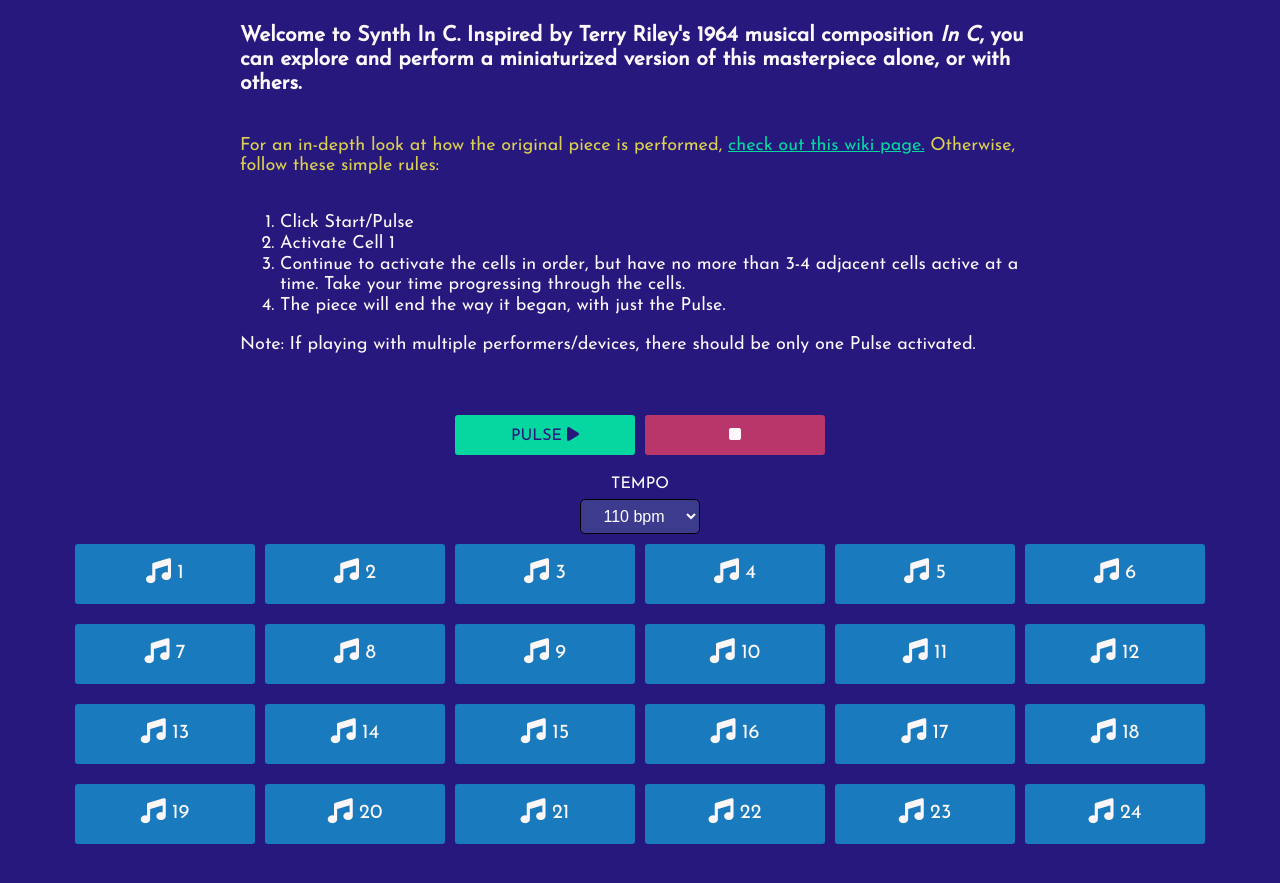
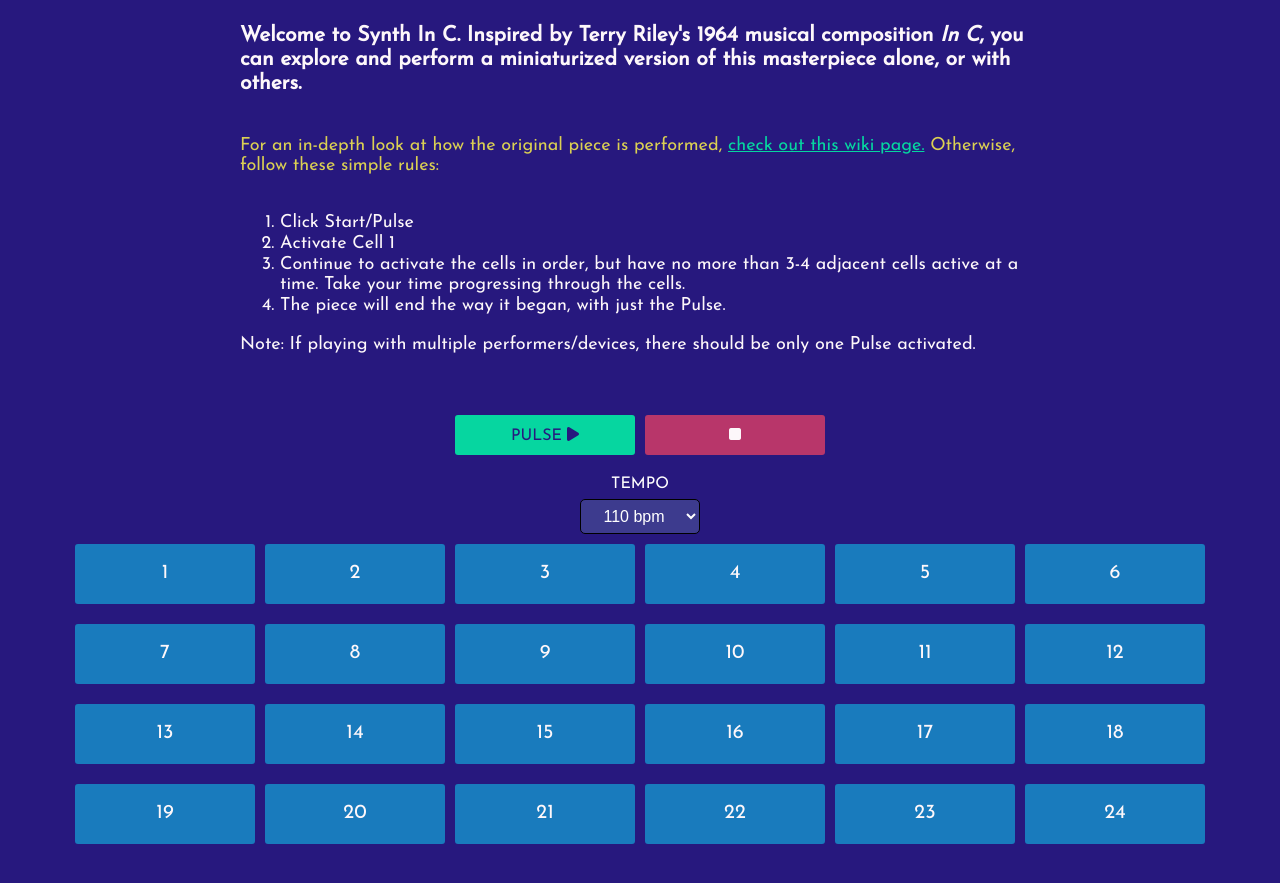
Before and after one commit to jugata/sound-project, a website built with webpack: page public/index.html in a window 1280 px wide. Shown: the part 127-1010 px from the top of the page. Built offline with nearby package versions, Linux system fonts and the light colour scheme.

Commit message:
fixed safari complication

```diff
--- a/public/index.html
+++ b/public/index.html
@@ -55,85 +55,37 @@
     </div>
     <div class="cell-block">
       <div class="cell-set">
-        <button type="submit" id="1" value="cell1">
-          <i class="fa fa-music fa-lg" aria-hidden="true"></i> 1
-        </button>
-        <button type="submit" id="2" value="cell2">
-          <i class="fa fa-music fa-lg" aria-hidden="true"></i> 2
-        </button>
-        <button type="submit" id="3" value="cell3">
-          <i class="fa fa-music fa-lg" aria-hidden="true"></i> 3
-        </button>
-        <button type="submit" id="4" value="cell4">
-          <i class="fa fa-music fa-lg" aria-hidden="true"></i> 4
-        </button>
-        <button type="submit" id="5" value="cell5">
-          <i class="fa fa-music fa-lg" aria-hidden="true"></i> 5
-        </button>
-        <button type="submit" id="6" value="cell6">
-          <i class="fa fa-music fa-lg" aria-hidden="true"></i> 6
-        </button>
+        <button type="submit" id="1" value="cell1"> 1 </button>
+        <button type="submit" id="2" value="cell2"> 2 </button>
+        <button type="submit" id="3" value="cell3"> 3 </button>
+        <button type="submit" id="4" value="cell4"> 4 </button>
+        <button type="submit" id="5" value="cell5"> 5 </button>
+        <button type="submit" id="6" value="cell6"> 6 </button>
 
       </div>
       <div class="cell-set">
-        <button type="submit" id="7" value="cell7">
-          <i class="fa fa-music fa-lg" aria-hidden="true"></i> 7
-        </button>
-        <button type="submit" id="8" value="cell8">
-          <i class="fa fa-music fa-lg" aria-hidden="true"></i> 8
-        </button>
-        <button type="submit" id="9" value="cell9">
-          <i class="fa fa-music fa-lg" aria-hidden="true"></i> 9
-        </button>
-        <button type="submit" id="10" value="cel10">
-          <i class="fa fa-music fa-lg" aria-hidden="true"></i> 10
-        </button>
-        <button type="submit" id="11" value="cell11">
-          <i class="fa fa-music fa-lg" aria-hidden="true"></i> 11
-        </button>
-        <button type="submit" id="12" value="cell12">
-          <i class="fa fa-music fa-lg" aria-hidden="true"></i> 12
-        </button>
+        <button type="submit" id="7" value="cell7"> 7 </button>
+        <button type="submit" id="8" value="cell8"> 8 </button>
+        <button type="submit" id="9" value="cell9"> 9 </button>
+        <button type="submit" id="10" value="cel10"> 10 </button>
+        <button type="submit" id="11" value="cell11"> 11 </button>
+        <button type="submit" id="12" value="cell12"> 12 </button>
       </div>
       <div class="cell-set">
-        <button type="submit" id="13" value="cell13">
-          <i class="fa fa-music fa-lg" aria-hidden="true"></i> 13
-        </button>
-        <button type="submit" id="14" value="cell14">
-          <i class="fa fa-music fa-lg" aria-hidden="true"></i> 14
-        </button>
-        <button type="submit" id="15" value="cell15">
-          <i class="fa fa-music fa-lg" aria-hidden="true"></i> 15
-        </button>
-        <button type="submit" id="16" value="cell16">
-          <i class="fa fa-music fa-lg" aria-hidden="true"></i> 16
-        </button>
-        <button type="submit" id="17" value="cell17">
-          <i class="fa fa-music fa-lg" aria-hidden="true"></i> 17
-        </button>
-        <button type="submit" id="18" value="cell18">
-          <i class="fa fa-music fa-lg" aria-hidden="true"></i> 18
-        </button>
+        <button type="submit" id="13" value="cell13"> 13 </button>
+        <button type="submit" id="14" value="cell14"> 14 </button>
+        <button type="submit" id="15" value="cell15"> 15 </button>
+        <button type="submit" id="16" value="cell16"> 16 </button>
+        <button type="submit" id="17" value="cell17"> 17 </button>
+        <button type="submit" id="18" value="cell18"> 18 </button>
       </div>
       <div class="cell-set">
-        <button type="submit" id="19" value="cell19">
-          <i class="fa fa-music fa-lg" aria-hidden="true"></i> 19
-        </button>
-        <button type="submit" id="20" value="cell20">
-          <i class="fa fa-music fa-lg" aria-hidden="true"></i> 20
-        </button>
-        <button type="submit" id="21" value="cell21">
-          <i class="fa fa-music fa-lg" aria-hidden="true"></i> 21
-        </button>
-        <button type="submit" id="22" value="cell22">
-          <i class="fa fa-music fa-lg" aria-hidden="true"></i> 22
-        </button>
-        <button type="submit" id="23" value="cell23">
-          <i class="fa fa-music fa-lg" aria-hidden="true"></i> 23
-        </button>
-        <button type="submit" id="24" value="cell24">
-          <i class="fa fa-music fa-lg" aria-hidden="true"></i> 24
-        </button>
+        <button type="submit" id="19" value="cell19"> 19 </button>
+        <button type="submit" id="20" value="cell20"> 20 </button>
+        <button type="submit" id="21" value="cell21"> 21 </button>
+        <button type="submit" id="22" value="cell22"> 22 </button>
+        <button type="submit" id="23" value="cell23"> 23 </button>
+        <button type="submit" id="24" value="cell24"> 24 </button>
       </div>
     </div>
   </div>
--- a/public/style.css
+++ b/public/style.css
@@ -71,7 +71,7 @@
  button:hover {
   border-width: 1px;
   /* border-color: #93BEDF; */
-  filter: drop-shadow(0 0 5px  #06D6A0);
+  /* filter: drop-shadow(0 0 5px  #06D6A0); */
   text-shadow: 1px 1px #06D6A0;
 }
 
@@ -90,7 +90,7 @@
   border-color: #06D6A0;
   background-color:  #06D6A0;
   color: white;
-  filter: drop-shadow(0 0 75px #06D6A0);
+  /* filter: drop-shadow(0 0 75px #06D6A0); */
  }
 
  #stop {
@@ -101,6 +101,10 @@
  #stop:active {
   transform: translateY(2px);
   font-size: 18px;
+}
+
+#drone:active {
+  transform: translateY(2px);
 }
 
  select {
@@ -128,9 +132,10 @@
 
 .active {
 background-color: #FFF3F0;
-color: #197BBD;
+color: #27187E;
+/* color: #197BBD; */
 border: none;
-filter: drop-shadow(0 0 30px #06D6A0);
+/* filter: drop-shadow(0 0 30px #06D6A0); */
 }
 
 .cell-block {
--- a/src/synths.js
+++ b/src/synths.js
@@ -16,12 +16,12 @@
   //Cell 1
   new Synth(),
   new Synth(),
-  choralSynth,
+  new Synth(),
   new Synth(),
   //Cell 5
   new Synth(),
   new Synth(),
-  choralSynth,
+  new Synth(),
   longSynth,
   //Cell 9
   new MembraneSynth(),
```
